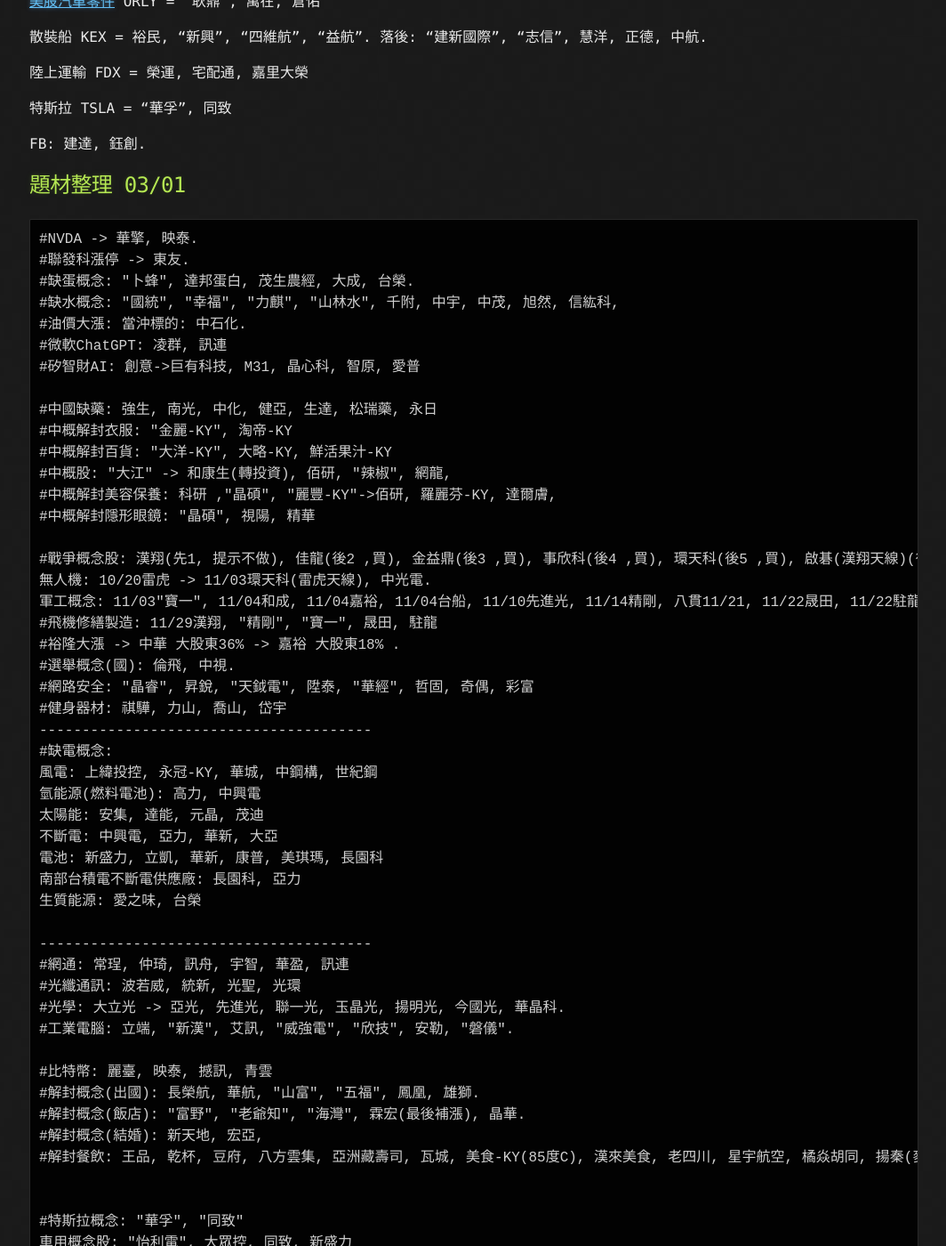
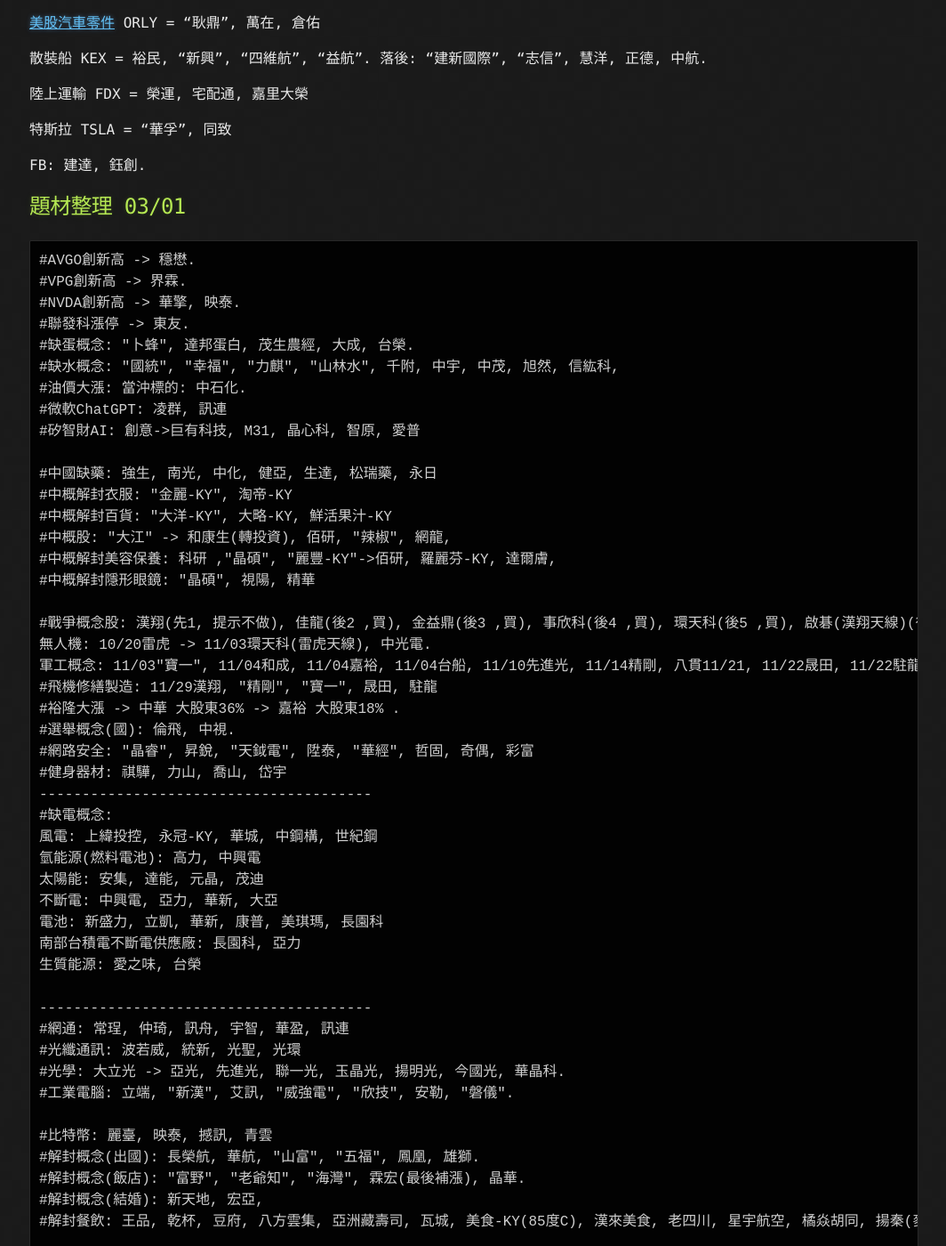
Before and after one commit to lepg5487/Stock_God, a Jekyll site: the page built from index.md, in a window 1280 px wide and 1400 px high, scrolled down 85079 px. Shown: the whole window at 89% size, without its empty margins (107-1171 px from the left). Built offline with Jekyll 4.4.1, drawn with Linux system fonts in a browser that asks for light colours; our own code applies the rules of GitHub Pages for plain Markdown files; some of the changed text lies outside the part shown.

Commit message:
Update index.md

````diff
--- a/index.md
+++ b/index.md
@@ -60,7 +60,7 @@
 美股 Roundhill MEME ETF -> 友達,群創,彩晶 or 長榮,陽明,萬海. (正相關)
 大立光 -> 亞光
 美股鋼銅鋁都創新高 -> 繼續等廷鑫, 多海光, 觀察第一銅.
-AVGO創新高 -> 穩茂, 下次介入.
+AVGO創新高 -> 穩懋, 下次介入.
 電子每天漲不一樣 -> 等IP訊號.
 
 多長榮五日線放著掛網, 多廷鑫, 多海光.
@@ -96,6 +96,7 @@
 缺水漲 -> 缺蛋漲 -> 缺藥試試強生 -> 如果真漲可以搶南光.
 聯發科漲殖利率很好 -> 試試長榮.
 觀察廷鑫, 美股鋁ARNC +20%.
+VPG創新高 -> 界霖
 等待IP做多訊號, 還沒到.
 多強生, 多長榮.
 ```
@@ -3455,7 +3456,9 @@
 
 ## 題材整理 03/01
 ```
-#NVDA -> 華擎, 映泰.
+#AVGO創新高 -> 穩懋.
+#VPG創新高 -> 界霖.
+#NVDA創新高 -> 華擎, 映泰.
 #聯發科漲停 -> 東友.
 #缺蛋概念: "卜蜂", 達邦蛋白, 茂生農經, 大成, 台榮.
 #缺水概念: "國統", "幸福", "力麒", "山林水", 千附, 中宇, 中茂, 旭然, 信紘科,
````
Also changed, not shown: other parts of index.md (+2 -2 lines).
